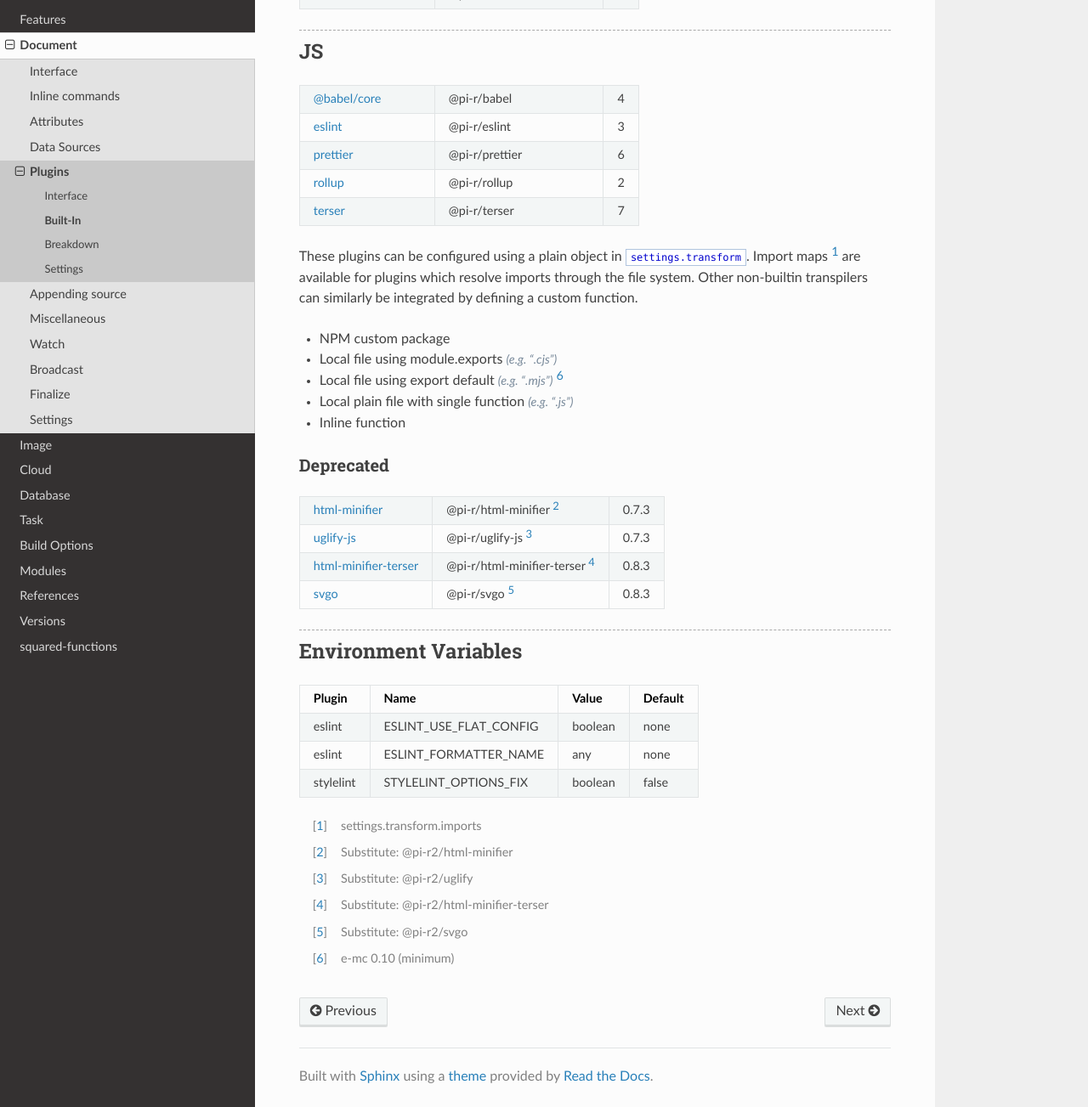
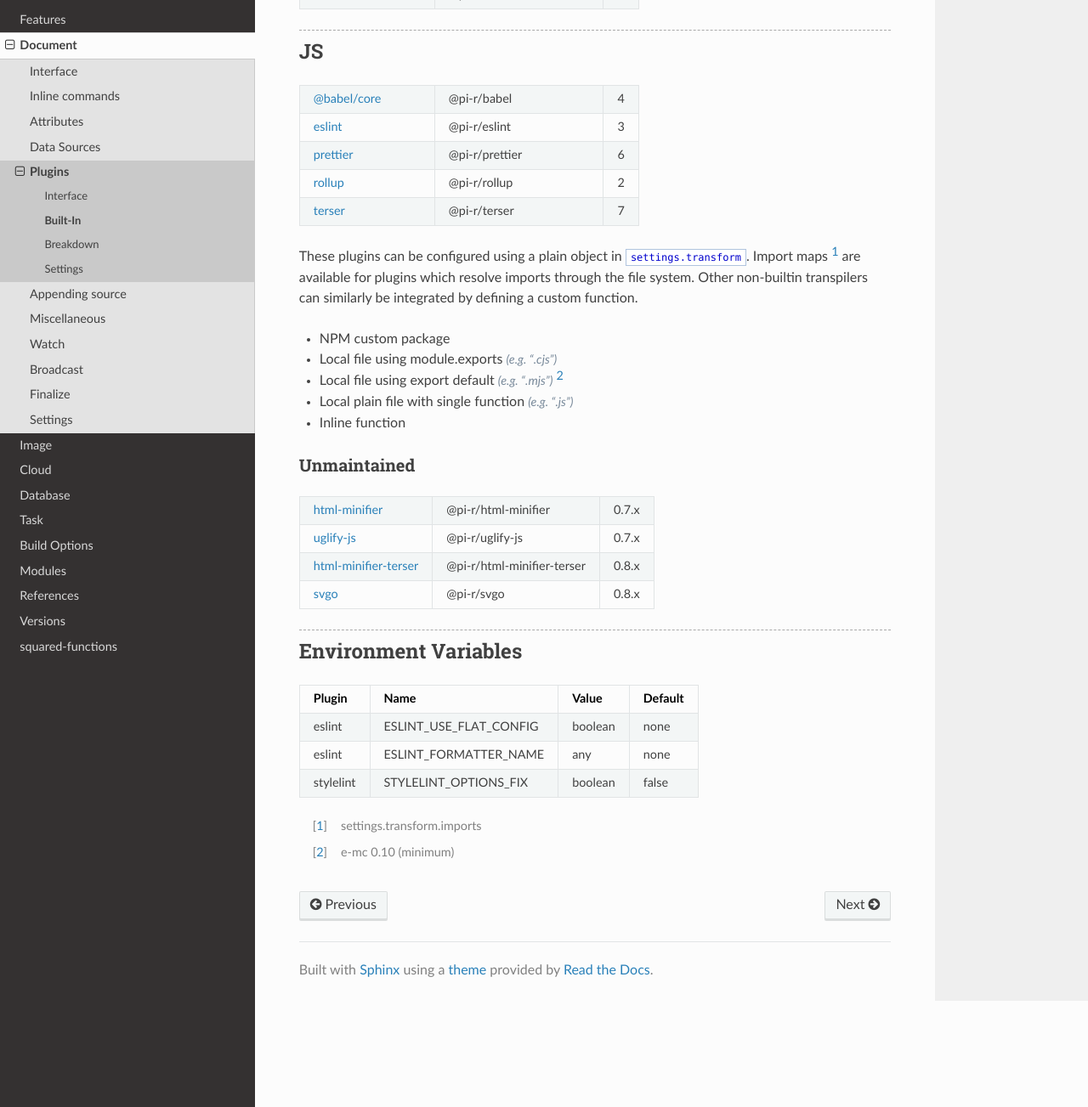
Before and after one commit to anpham6/chrome-docs, a Sphinx documentation site: the page built from source/document/plugins/built-in.rst, in a window 1280 px wide and 1400 px high, scrolled down 904 px, cut to the strip 97-1400 px from the top of the window. Shown: the whole strip at 85% size. Built offline with Sphinx 7.4.7 and the Read the Docs theme 3.1.0, drawn with Linux system fonts in a browser that asks for light colours.

Commit message:
NodeJS: 16 series was updated.

```diff
--- a/source/cloud/ibm.rst
+++ b/source/cloud/ibm.rst
@@ -4,7 +4,7 @@ IBM Cloud
 
 - **npm** i *@pi-r/ibm*
 
-.. warning:: Maintanence officially ended with the ``pi-r 0.8.3`` release on **October 12, 2024**. This product is no longer part of the reference implementation.
+.. warning:: Maintenence officially ended with the ``pi-r 0.8.3`` release on **October 12, 2024**. This product is no longer part of the reference implementation.
 
 Storage
 =======
--- a/source/cloud/minio.rst
+++ b/source/cloud/minio.rst
@@ -5,7 +5,7 @@ MinIO
 - https://min.io/download
 - **npm** i *@pi-r/minio*
 
-.. warning:: Maintanence officially ended with the ``pi-r 0.7.3`` release on **July 24, 2024**. This product is no longer part of the reference implementation.
+.. warning:: Maintenence officially ended with the ``pi-r 0.7.3`` release on **July 24, 2024**. This product is no longer part of the reference implementation.
 
 Interface
 =========
--- a/source/conf.py
+++ b/source/conf.py
@@ -9,7 +9,7 @@
 project = 'E-mc'
 copyright = 'squared 2024'
 author = 'An Pham'
-release = '0.10.3'
+release = '0.10.4'
 
 # -- General configuration ---------------------------------------------------
 # https://www.sphinx-doc.org/en/master/usage/configuration.html#general-configuration
--- a/source/document/plugins/built-in.rst
+++ b/source/document/plugins/built-in.rst
@@ -94,25 +94,25 @@ These plugins can be configured using a plain object in ``settings.transform``.
 - Local plain file with single function :alt:`(e.g. ".js")`
 - Inline function
 
-Deprecated
-----------
+Unmaintained
+------------
 
 .. list-table::
   :width: 400px
   :widths: 40 50 10
 
   * - `html-minifier <https://github.com/kangax/html-minifier>`_
-    - @pi-r/html-minifier [#]_
-    - 0.7.3
+    - @pi-r/html-minifier
+    - 0.7.x
   * - `uglify-js <https://github.com/mishoo/UglifyJS>`_
-    - @pi-r/uglify-js [#]_
-    - 0.7.3
+    - @pi-r/uglify-js
+    - 0.7.x
   * - `html-minifier-terser <https://github.com/DanielRuf/html-minifier-terser>`_
-    - @pi-r/html-minifier-terser [#]_
-    - 0.8.3
+    - @pi-r/html-minifier-terser
+    - 0.8.x
   * - `svgo <https://github.com/svg/svgo>`_
-    - @pi-r/svgo [#]_
-    - 0.8.3
+    - @pi-r/svgo
+    - 0.8.x
 
 Environment Variables
 =====================
@@ -126,8 +126,4 @@ stylelint  STYLELINT_OPTIONS_FIX   boolean    false
 ========== ====================== ======== ========
 
 .. [#] settings.transform.imports
-.. [#] Substitute: @pi-r2/html-minifier
-.. [#] Substitute: @pi-r2/uglify
-.. [#] Substitute: @pi-r2/html-minifier-terser
-.. [#] Substitute: @pi-r2/svgo
 .. [#v010] e-mc 0.10 (minimum)
--- a/source/index.rst
+++ b/source/index.rst
@@ -24,8 +24,8 @@ Examples use **squared** :alt:`5` and **chrome** as the reference framework. The
 NodeJS 16
 =========
 
-- `0.10.3 <https://github.com/anpham6/e-mc/releases/tag/v0.10.3>`_
-- `0.9.13 <https://github.com/anpham6/e-mc/releases/tag/v0.9.13>`_
+- `0.10.4 <https://github.com/anpham6/e-mc/releases/tag/v0.10.4>`_
+- `0.9.14 <https://github.com/anpham6/e-mc/releases/tag/v0.9.14>`_
 
 NodeJS 14 LTS
 =============
```
